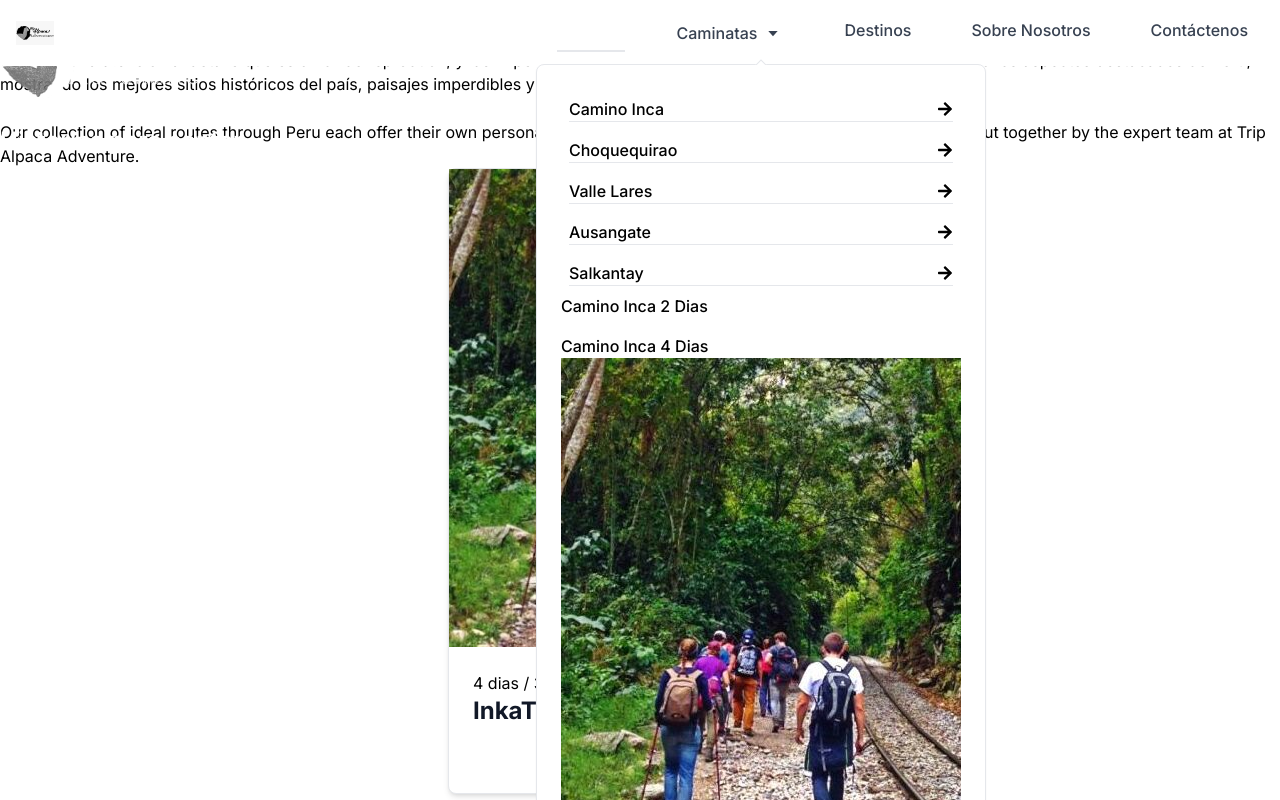
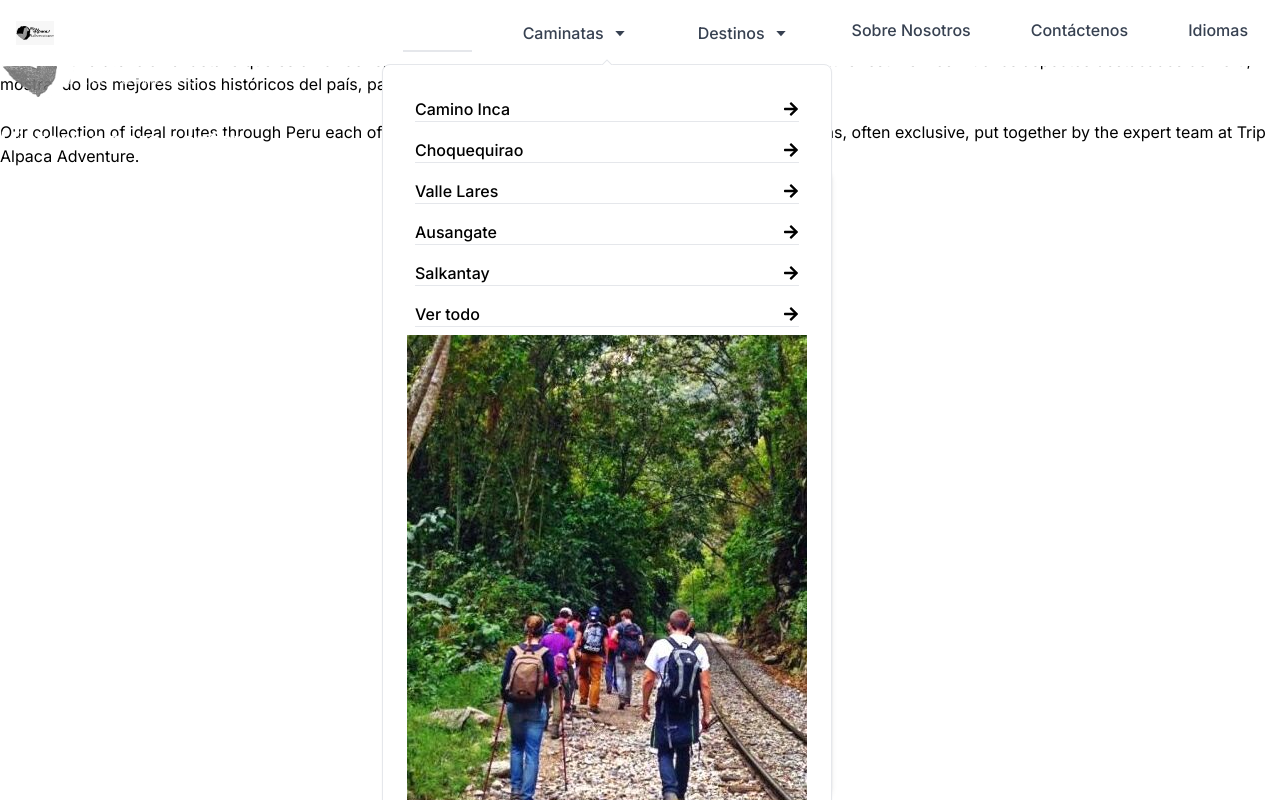
Before and after one commit to percy002/TravelHub, a Next.js app: page / in a window 1280 px wide. Both pictures are taken after a click on the button "Caminatas". Shown: the top 800 px of the page. Built offline with nearby package versions, Linux system fonts and the light colour scheme.

Commit message:
correccion del navbar

```diff
--- /dev/null
+++ b/src/Components/Menu/ItemMenuDestination.tsx
@@ -0,0 +1,33 @@
+import { Card } from "flowbite-react";
+import React from "react";
+import { FaArrowRight } from "react-icons/fa";
+
+interface Props {
+  imagenURL: string;
+  title: string;
+}
+
+const ItemMenuDestination = ({ imagenURL, title }: Props) => {
+  return (
+    <div className="col-span-1 group cursor-pointer">
+      <div
+        className="bg-cover bg-center h-[50vh] w-full transform group-hover:scale-105 transition-transform duration-200"
+        style={{ backgroundImage: `url(${imagenURL})` }}
+      >
+        <div className="flex justify-end items-end h-full w-full bg-opacity-30 bg-black p-4">
+          <div className="flex flex-col h-full justify-between ">
+            <FaArrowRight className="h-10 w-10 text-white -rotate-45 group-hover:rotate-0 transition-transform duration-200" />
+            <h1
+              className="block text-2xl font-semibold text-white flex-grow uppercase cursor-pointer transform rotate-180 transition-all duration-300 ease-in-out group-hover:text-center"
+              style={{ writingMode: "vertical-lr" }}
+            >
+              {title}
+            </h1>
+          </div>
+        </div>
+      </div>
+    </div>
+  );
+};
+
+export default ItemMenuDestination;
--- a/src/Components/Menu/NavbarFB.tsx
+++ b/src/Components/Menu/NavbarFB.tsx
@@ -2,7 +2,8 @@
 
 import Link from "next/link";
 import { Navbar, Popover, Button } from "flowbite-react";
-import SubMenu from "./SubMenu";
+import SubMenuTrekking from "./SubMenuTrekking";
+import submenuDestinations from "./SubmenuDestination";
 import { BiCaretDown } from "react-icons/bi";
 const CustomNavbar = {
   root: {
@@ -11,8 +12,17 @@ const CustomNavbar = {
   link: {
     active: {
       on: "bg-cyan-700 text-white border-b-2 border-secondary md:bg-transparent md:text-secondary text-base md:p-2",
-      off: "border-b border-gray-100  text-gray-700 text-base hover:bg-gray-50  md:border-0 md:hover:bg-accent md:hover:bg-opacity-30 md:hover:text-secondary md:hover:border-b-2 md:hover:border-secondary md:p-2 md:rounded-t-xl",
+      off: "border-b border-gray-100  text-gray-700 text-base hover:bg-gray-50  md:border-0 md:hover:bg-tertiary md:hover:bg-opacity-30 md:hover:text-secondary md:hover:border-b-2 md:hover:border-secondary md:p-2 md:rounded-t-xl",
     },
+  },
+};
+
+const CustomThemePopover = {
+  base: "absolute z-20 inline-block w-max max-w-[100vw] bg-white outline-none border border-gray-200 rounded-lg shadow-sm dark:border-gray-600 dark:bg-gray-800",
+  content: "z-10 overflow-hidden rounded-[7px] lg:absolute lg:left-[-32rem] xl:left-[-48rem] bg-white",
+  arrow: {
+    base: "absolute h-2 w-2 z-0 rotate-45 mix-blend-lighten bg-white border border-gray-200 dark:border-gray-600 dark:bg-gray-800 dark:mix-blend-color",
+    placement: "-4px",
   },
 };
 
@@ -21,7 +31,7 @@ function NavbarFB() {
     <Navbar
       fluid
       rounded
-      className="fixed top-0 w-full z-50 px-10"
+      className="fixed top-0 w-full z-50 px-30"
       theme={CustomNavbar}
     >
       <Navbar.Brand as={Link} href="https://flowbite-react.com">
@@ -37,16 +47,30 @@ function NavbarFB() {
         <Navbar.Link href="#" active>
           Inicio
         </Navbar.Link>
-        <Popover content={SubMenu()} trigger="click">
+        <Popover
+          content={SubMenuTrekking()}
+          trigger="click"
+        >
           <Button className="bg-transparent text-gray-700 border-none enabled:hover:bg-transparent focus:ring-0">
             <span className="flex items-center text-base">
               Caminatas <BiCaretDown className="ml-2" />
             </span>
           </Button>
         </Popover>
-        <Navbar.Link href="#">Destinos</Navbar.Link>
+        <Popover
+          content={submenuDestinations()}
+          trigger="click"
+          theme={CustomThemePopover}
+        >
+          <Button className="bg-transparent text-gray-700 border-none enabled:hover:bg-transparent focus:ring-0">
+            <span className="flex items-center text-base">
+              Destinos <BiCaretDown className="ml-2" />
+            </span>
+          </Button>
+        </Popover>
         <Navbar.Link href="#">Sobre Nosotros</Navbar.Link>
         <Navbar.Link href="#">Contáctenos</Navbar.Link>
+        <Navbar.Link href="#">Idiomas</Navbar.Link>
       </Navbar.Collapse>
     </Navbar>
   );
--- /dev/null
+++ b/src/Components/Menu/OptionsSubMenu.tsx
@@ -0,0 +1,17 @@
+interface Props {
+    items: string[];
+
+}
+const OptionsSubMenu = ({ items }:Props) => {
+  return (
+    <ul className="h-full flex flex-col justify-center gap-4 text-base ">
+        {
+            items.map((item:string,index:number) => (
+                <li key={index}>{item}</li>
+            )
+        )}
+    </ul>
+  );
+};
+
+export default OptionsSubMenu;
--- /dev/null
+++ b/src/Components/Menu/SubMenuDestination.jsx
@@ -0,0 +1,61 @@
+"use client";
+import React from "react";
+import { Card } from "flowbite-react";
+import { FaArrowRight } from "react-icons/fa";
+import ItemMenuDestination from "./ItemMenuDestination";
+
+const ThemeCustomCard = {
+  root: {
+    base: "flex rounded-lg border border-gray-200 bg-white shadow-md dark:border-gray-700 dark:bg-gray-800",
+    children: "flex h-full flex-col justify-center gap-4 p-6",
+    horizontal: {
+      off: "flex-col",
+      on: "flex-col md:max-w-xl md:flex-row",
+    },
+    href: "hover:bg-gray-100 dark:hover:bg-gray-700",
+  },
+  img: {
+    base: "",
+    horizontal: {
+      off: "rounded-t-lg",
+      on: "h-96 w-full rounded-t-lg object-cover md:h-auto md:w-48 md:rounded-none md:rounded-l-lg",
+    },
+  },
+};
+const SubMenuDestination = () => {
+  return (
+    <div className="w-[90vw]">
+      <div className="flex flex-col">
+        <div className="grid grid-cols-6">
+          <ItemMenuDestination
+            imagenURL="/images/tours/inkatrail.jpg"
+            title="Cusco"
+          />
+          <ItemMenuDestination
+            imagenURL="/images/tours/inkatrail.jpg"
+            title="Arequipa"
+          />
+          <ItemMenuDestination
+            imagenURL="/images/tours/inkatrail.jpg"
+            title="Lima"
+          />
+          <ItemMenuDestination
+            imagenURL="/images/tours/inkatrail.jpg"
+            title="Ica"
+          />
+          <ItemMenuDestination
+            imagenURL="/images/tours/inkatrail.jpg"
+            title="Puerto Maldonado"
+          />
+          <ItemMenuDestination
+            imagenURL="/images/tours/inkatrail.jpg"
+            title="Puno"
+          />
+        </div>
+
+      </div>
+    </div>
+  );
+};
+
+export default SubMenuDestination;
--- a/src/Components/Menu/SubMenu.tsx
+++ b/src/Components/Menu/SubMenuTrekking.tsx
@@ -1,14 +1,22 @@
 import { FaArrowRight } from "react-icons/fa";
+import OptionsSubMenu from "./OptionsSubMenu";
+import { useState } from "react";
 
-const SubMenu = () => {
-  const HandleClick = () => {};
+const SubMenuTrekking = () => {
+  const [optionsTrekking, setOptionsTrekking] = useState<string[]>();
+  const HandleClick = () => {
+    setOptionsTrekking(["Camino Inca 2 Dias", "Camino Inca 4 Dias"]);
+  };
   return (
     <div className="w-[80vw] p-6">
       <div className="grid grid-cols-3 gap-3">
         <div className="col-span-1 border-r border-gray-200 p-2">
           <ul className="flex flex-col gap-4 text-base">
-            <li className="cursor-pointer flex justify-between items-center p-3 border-b border-gray-200" onClick={HandleClick}>
-              Camino Inca <FaArrowRight className="text-primary"/>
+            <li
+              className="cursor-pointer flex justify-between items-center p-3 border-b border-gray-200"
+              onClick={HandleClick}
+            >
+              Camino Inca <FaArrowRight className="text-primary" />
             </li>
             <li className="cursor-pointer flex justify-between items-center p-3 border-b border-gray-200">
               Choquequirao <FaArrowRight />
@@ -22,13 +30,15 @@ const SubMenu = () => {
             <li className="cursor-pointer flex justify-between items-center p-3 border-b border-gray-200">
               Salkantay <FaArrowRight />
             </li>
+            <li className="cursor-pointer flex justify-between items-center p-3 border-b border-gray-200">
+              Ver todo <FaArrowRight />
+            </li>
           </ul>
         </div>
         <div className="col-span-1">
-          <ul className="h-full flex flex-col justify-center gap-4 text-base ">
-            <li>Camino Inca 2 Dias</li>
-            <li>Camino Inca 4 Dias</li>
-          </ul>
+          <OptionsSubMenu
+            items={optionsTrekking ? optionsTrekking : []}
+          />
         </div>
         <div className="col-span-1">
           <img src="images/tours/inkatrail.jpg" alt="" />
@@ -38,4 +48,4 @@ const SubMenu = () => {
   );
 };
 
-export default SubMenu;
+export default SubMenuTrekking;
--- a/src/Components/UI/CardDestinations.tsx
+++ b/src/Components/UI/CardDestinations.tsx
@@ -9,7 +9,7 @@ function CardDestinations() {
       >
         <div className="flex flex-col justify-between h-full p-8">
           <div className="">
-            <p className="border-2 border-black inline-block rounded-xl px-2 py-1 bg-white">
+            <p className="border-2 inline-block rounded-xl px-2 py-1 bg-tertiary">
               Cusco
             </p>
           </div>
--- a/tailwind.config.ts
+++ b/tailwind.config.ts
@@ -13,7 +13,7 @@ const config: Config = {
       colors:{
         'primary': '#360000',
         'secondary': '#0a3740',
-        'accent': '#f2eade',
+        'tertiary': '#f2eade',
       },
       backgroundImage: {
         "gradient-radial": "radial-gradient(var(--tw-gradient-stops))",
```
